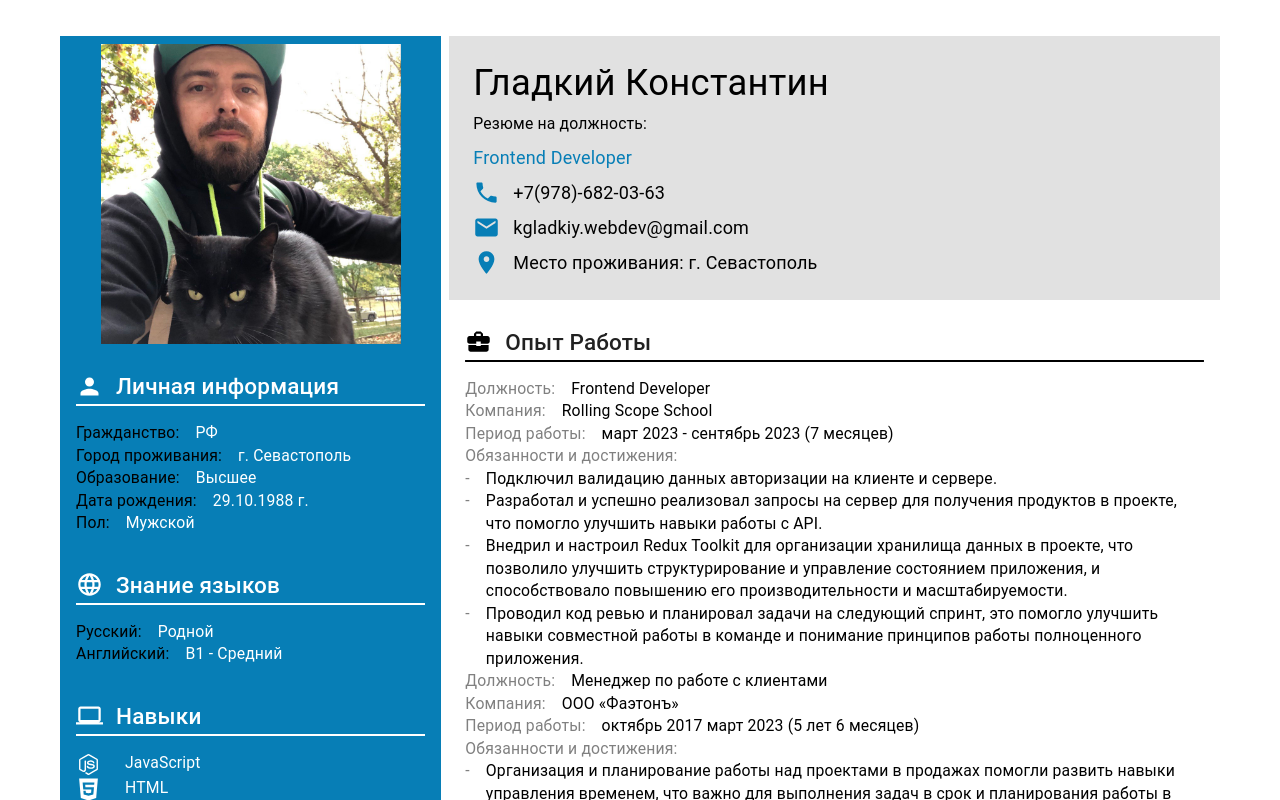
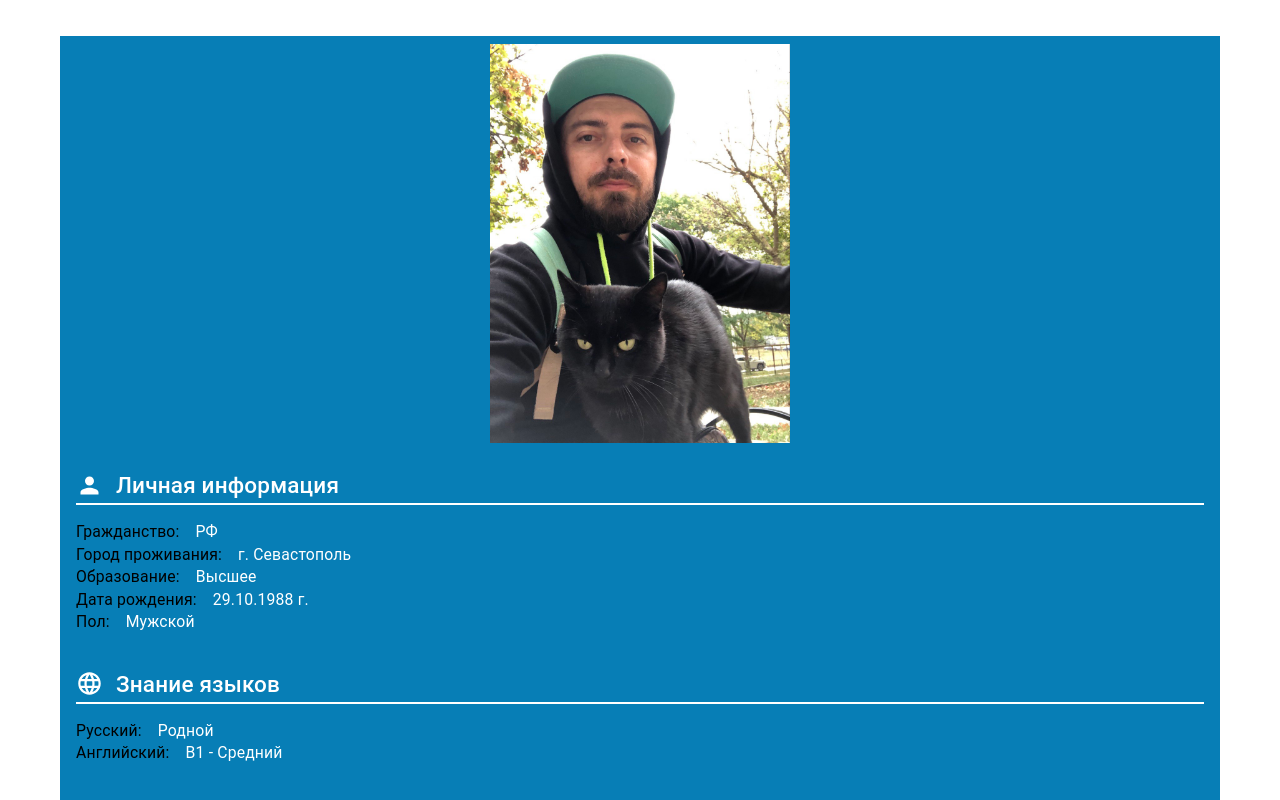
Before and after one commit to Dexmor096/my-cv, a React (Vite) app: page / in a window 1280 px wide. Shown: the top 800 px of the page. Built offline with nearby package versions, Linux system fonts and the light colour scheme.

Commit message:
chore: intermediate changes

```diff
--- a/src/components/Photo.tsx
+++ b/src/components/Photo.tsx
@@ -8,9 +8,7 @@ export const Photo: React.FC = () => {
 				sx={{
 					p: 1,
 					maxWidth: {
-						lg: 300
-					},
-					maxHeight: {
+						sm: 150,
 						lg: 300
 					},
 					display: {
--- a/src/pages/MainPage.tsx
+++ b/src/pages/MainPage.tsx
@@ -16,8 +16,8 @@ export const MainPage: React.FC = () => {
 					container
 					spacing={1}
 					direction={{
-						// xs: "column",
-						sm: "row",
+						xs: 'row',
+						sm: 'column'
 					}}
 					>
 					<Grid item xs={4}>
--- a/src/theme.tsx
+++ b/src/theme.tsx
@@ -10,5 +10,14 @@ export const theme = createTheme({
 			main: "#fff",
 			dark: "#077eb6"
 		}
-	}
+	},
+	breakpoints: {
+    values: {
+      xs: 0,
+      sm: 600,
+      md: 900,
+      lg: 1200,
+      xl: 1536,
+    },
+  },
 })
```
